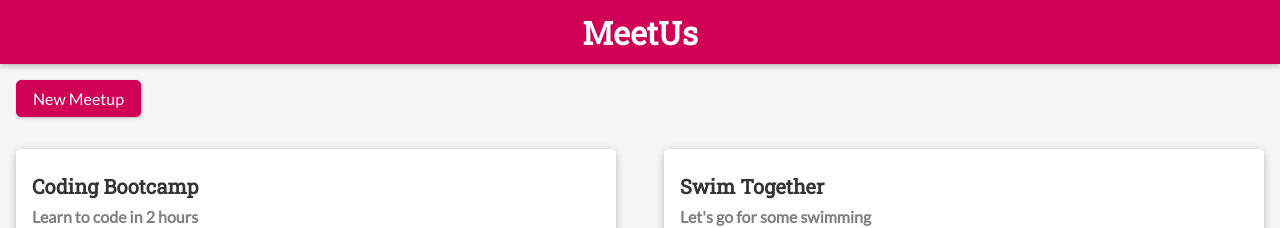
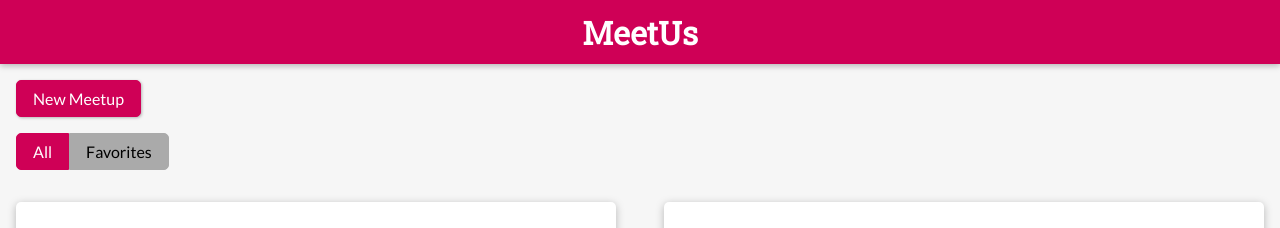
Before and after one commit to Afrima/learn_svelte, a Svelte app: page / in a window 1280 px wide. Shown: the top 228 px of the page. Built offline with nearby package versions, Linux system fonts and the light colour scheme.

Commit message:
add fav filter

```diff
--- a/src/App.svelte
+++ b/src/App.svelte
@@ -1,11 +1,11 @@
 <script lang="ts">
   import Header from "./UI/Header.svelte";
-  import AddMeetupItem from "./Meetups/AddMeetupItem.svelte";
-  import MeetupGrid from "./Meetups/MeetupGrid.svelte";
+  import AddMeetupItem from "./Meetups/Items/AddMeetupItem.svelte";
+  import MeetupGrid from "./Meetups/Grid/MeetupGrid.svelte";
   import Button from "./UI/Button.svelte";
   import meetupsStore from "./Meetups/MeetupStore";
   import Page from "./Page";
-  import MeetupDetail from "./Meetups/MeetupDetail.svelte";
+  import MeetupDetail from "./Meetups/Items/MeetupDetail.svelte";
 
   let showAddMeetup: boolean = false;
   let openPage = Page.GRID;
--- /dev/null
+++ b/src/Meetups/Grid/Filter.svelte
@@ -0,0 +1,61 @@
+<script lang="ts">
+    import { createEventDispatcher } from "svelte";
+    import {FilterType} from "./FilterType";
+
+    export let selectedFilter: FilterType;
+    const dispatch = createEventDispatcher<{select: FilterType}>()
+  </script>
+
+  <style>
+    div {
+      font-size: 0px;
+    }
+
+    button {
+      background: #aaaaaa;
+      font: inherit;
+      font-size: 1rem;
+      cursor: pointer;
+      border: 1px solid #aaaaaa;
+      padding: 0.5rem 1rem;
+    }
+
+    button:focus {
+      outline: none;
+    }
+
+    button:first-of-type {
+      border-radius: 5px 0 0 5px;
+    }
+
+    button:last-of-type {
+      border-radius: 0 5px 5px 0;
+    }
+
+    button:hover,
+    button:active,
+    .active {
+      background: #cf0056;
+      border-color: #cf0056;
+      color: white;
+    }
+  </style>
+
+  <div>
+    <button
+      type="button"
+      class:active={selectedFilter === FilterType.ALL}
+      on:click={() => {
+        dispatch('select', FilterType.ALL);
+      }}>
+      All
+    </button>
+    <button
+      type="button"
+      class:active={selectedFilter === FilterType.FAVORITES}
+      on:click={() => {
+        dispatch('select', FilterType.FAVORITES);
+      }}>
+      Favorites
+    </button>
+  </div>
--- /dev/null
+++ b/src/Meetups/Grid/FilterType.ts
@@ -0,0 +1,4 @@
+export enum FilterType {
+    ALL,
+    FAVORITES
+}
--- /dev/null
+++ b/src/Meetups/Grid/MeetupGrid.svelte
@@ -0,0 +1,43 @@
+<script lang="ts">
+  import MeetupItem from "../items/MeetupItem.svelte";
+  import type MeetUp from "../MeetUp.type";
+  import Filter from "./Filter.svelte";
+  import { FilterType } from "./FilterType";
+
+  export let meetups: MeetUp[];
+
+  let filter: FilterType = FilterType.ALL;
+  const selectFilter = (e: CustomEvent<FilterType>) => (filter = e.detail);
+
+  $:filteredMeetups = filter === FilterType.FAVORITES ? meetups.filter(meetup => meetup.isFavorite) : meetups;
+
+</script>
+
+<section class="filter">
+  <Filter selectedFilter={filter} on:select={selectFilter} />
+</section>
+
+<section class="meetups">
+  {#each filteredMeetups as meetup (meetup.id)}
+    <MeetupItem {...meetup} on:openDetail on:edit />
+  {/each}
+</section>
+
+<style>
+  .meetups {
+    width: 100%;
+    display: grid;
+    grid-template-columns: 1fr;
+    grid-gap: 1rem;
+  }
+
+  .filter {
+    margin: 1rem;
+  }
+
+  @media (min-width: 768px) {
+    .meetups {
+      grid-template-columns: repeat(2, 1fr);
+    }
+  }
+</style>
--- a/src/Meetups/MeetupDetail.svelte
+++ b/src/Meetups/Items/MeetupDetail.svelte
@@ -1,8 +1,8 @@
 <script lang="ts">
   import { onDestroy, createEventDispatcher } from "svelte";
-  import meetups from "./MeetupStore";
-  import Button from "../UI/Button.svelte";
-  import type MeetUp from "./MeetUp.type";
+  import meetups from "../MeetupStore";
+  import Button from "../../UI/Button.svelte";
+  import type MeetUp from "../MeetUp.type";
 
   export let id: number | null;
 
--- a/src/Meetups/MeetupItem.svelte
+++ b/src/Meetups/Items/MeetupItem.svelte
@@ -1,7 +1,7 @@
 <script lang="ts">
-  import meetupStore from "./MeetupStore";
-  import Button from "../UI/Button.svelte";
-  import Badge from "../UI/Badge.svelte";
+  import meetupStore from "../MeetupStore";
+  import Button from "../../UI/Button.svelte";
+  import Badge from "../../UI/Badge.svelte";
   import { createEventDispatcher } from "svelte";
 
   export let id: number;
--- a/src/Meetups/MeetupGrid.svelte
+++ /dev/null
@@ -1,27 +0,0 @@
-<script lang="ts">
-  import MeetupItem from "./MeetupItem.svelte";
-  import type MeetUp from "./MeetUp.type";
-
-  export let meetups: MeetUp[];
-</script>
-
-<style>
-  section {
-    width: 100%;
-    display: grid;
-    grid-template-columns: 1fr;
-    grid-gap: 1rem;
-  }
-
-  @media (min-width: 768px) {
-    section {
-      grid-template-columns: repeat(2, 1fr);
-    }
-  }
-</style>
-
-<section id="meetups">
-    {#each meetups as meetup (meetup.id)}
-        <MeetupItem {...meetup} on:openDetail on:edit/>
-    {/each}
-</section>
```
Also changed, not shown: src/Meetups/Items/AddMeetupItem.svelte (renamed from src/Meetups/AddMeetupItem.svelte, +4 -4 lines).
